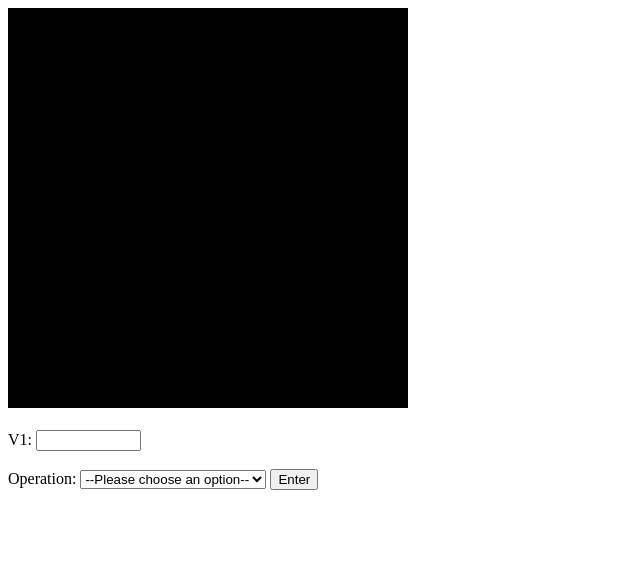
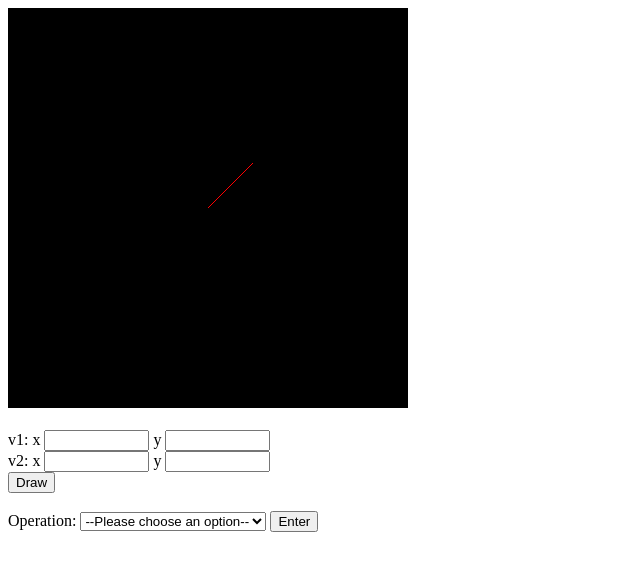
Before and after one commit to taiyatoons/CSE-160, a plain HTML site: page asgn0/asg0.html in a window 1280 px wide. Shown: the whole page, without its empty margins (0-640 px from the left). Drawn offline with Linux system fonts and the light colour scheme.

Commit message:
updated to ~step 6

```diff
--- a/asgn0/asg0.html
+++ b/asgn0/asg0.html
@@ -12,12 +12,36 @@
     <script src="asg0.js"></script>
     <script src="lib/cuon-matrix-cse160.js"></script>
 
+    <!-- v1 -->
     <br><br>
-    <label for="name">V1:</label>
+    <label for="name">v1: </label>
+    <label for="name">x </label>
 
-    <input type="text" id="name" name="name" required
+    <input type="text" id="v1_x" name="v1_x" required
           minLength="4" maxLength="8" size="10">
 
+    <label for="name">y </label>
+
+    <input type="text" id="v1_y" name="v1_y" required
+          minLength="4" maxLength="8" size="10">
+
+    <!-- v2  -->
+    <br>
+    <label for="name">v2: </label>
+    <label for="name">x </label>
+
+    <input type="text" id="v2_x" name="v2_x" required
+          minLength="4" maxLength="8" size="10">
+
+    <label for="name">y </label>
+
+    <input type="text" id="v2_y" name="v2_y" required
+          minLength="4" maxLength="8" size="10">
+
+    <br>
+    <input type="button" value="Draw" onclick="handleDrawEvent()"></input>
+
+    <!-- 3rd operation -->
     <br><br>
     <label for="pet-select">Operation:</label>
 
--- a/asgn0/asg0.js
+++ b/asgn0/asg0.js
@@ -1,32 +1,54 @@
 // DrawTriangle.js (c) 2012 matsuda
 function main() {
   // Retrieve <canvas> element
-  var canvas = document.getElementById('cnv1');
+  canvas = document.getElementById('cnv1');
   if (!canvas) {
     console.log('Failed to retrieve the <canvas> element');
     return false;
   }
 
   // Get the rendering context for 2DCG
-  var ctx = canvas.getContext('2d');
+  ctx = canvas.getContext('2d');
 
   // Draw a blue rectangle
   ctx.fillStyle = 'rgba(0, 0, 0, 1.0)'; // Set color to blue
-  ctx.fillRect(0, 0, canvas.width, canvas.height);        // Fill a rectangle with the color
+  ctx.fillRect(0, 0, canvas.width, canvas.height); // Fill a rectangle with the color
+
+  let v1 = new Vector3([2.25, 2.25, 0]);
+  drawVector(v1, "red")
+}
+
+function drawVector(v, color) {
+  console.log(v)
+
+  ctx.strokeStyle = color; // color of stroke
+
+  let cx = canvas.width/2; // for drawing from center of x coord
+  let cy = canvas.height/2; // center of y coord
+
+  scaled_x = v.elements[0] * 20
+  scaled_y = v.elements[1] * 20
+
+  ctx.beginPath();
+  ctx.moveTo(cx, cy);
+  ctx.lineTo(cx + scaled_x, cy - scaled_y);
+  ctx.stroke();
 
 }
 
 function handleDrawEvent() {
-  let v1 = document.getElementById("name").value;
-  console.log(v1)
 
-  ctx.strokeStyle = 'red'; // color of stroke
+  ctx.clearRect(0, 0, canvas.width, canvas.height); // clear canvas
+  ctx.fillRect(0, 0, canvas.width, canvas.height);
 
-  let cx = canvas.width/2; // for drawing from center of x coord
-  let cy = canvas.height/2; // center of y coord
-  ctx.beginPath();
-  ctx.moveTo(cx, cy);
-  ctx.lineTo(cx + 75, cy + 20);
-  ctx.stroke();
+  let x1 = document.getElementById("v1_x").value; // get v1 inputs
+  let y1 = document.getElementById("v1_y").value;
 
+  let x2 = document.getElementById("v2_x").value; // get v2 inputs
+  let y2 = document.getElementById("v2_y").value;
+
+  let v1 = new Vector3([x1, y1, 0]);
+  let v2 = new Vector3([x2, y2, 0]);
+  drawVector(v1, "red") // draw vector
+  drawVector(v2, "blue")
 }
```
